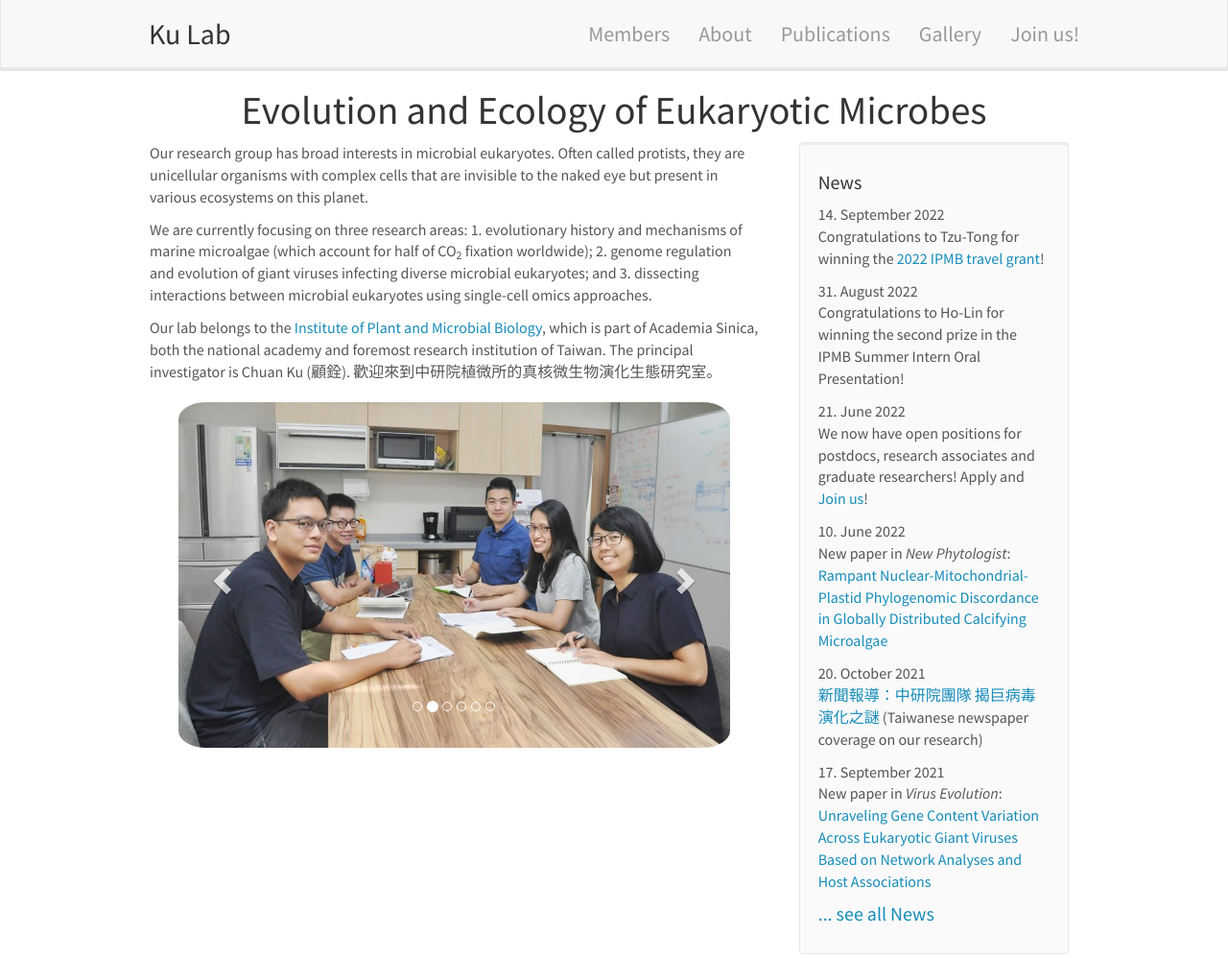
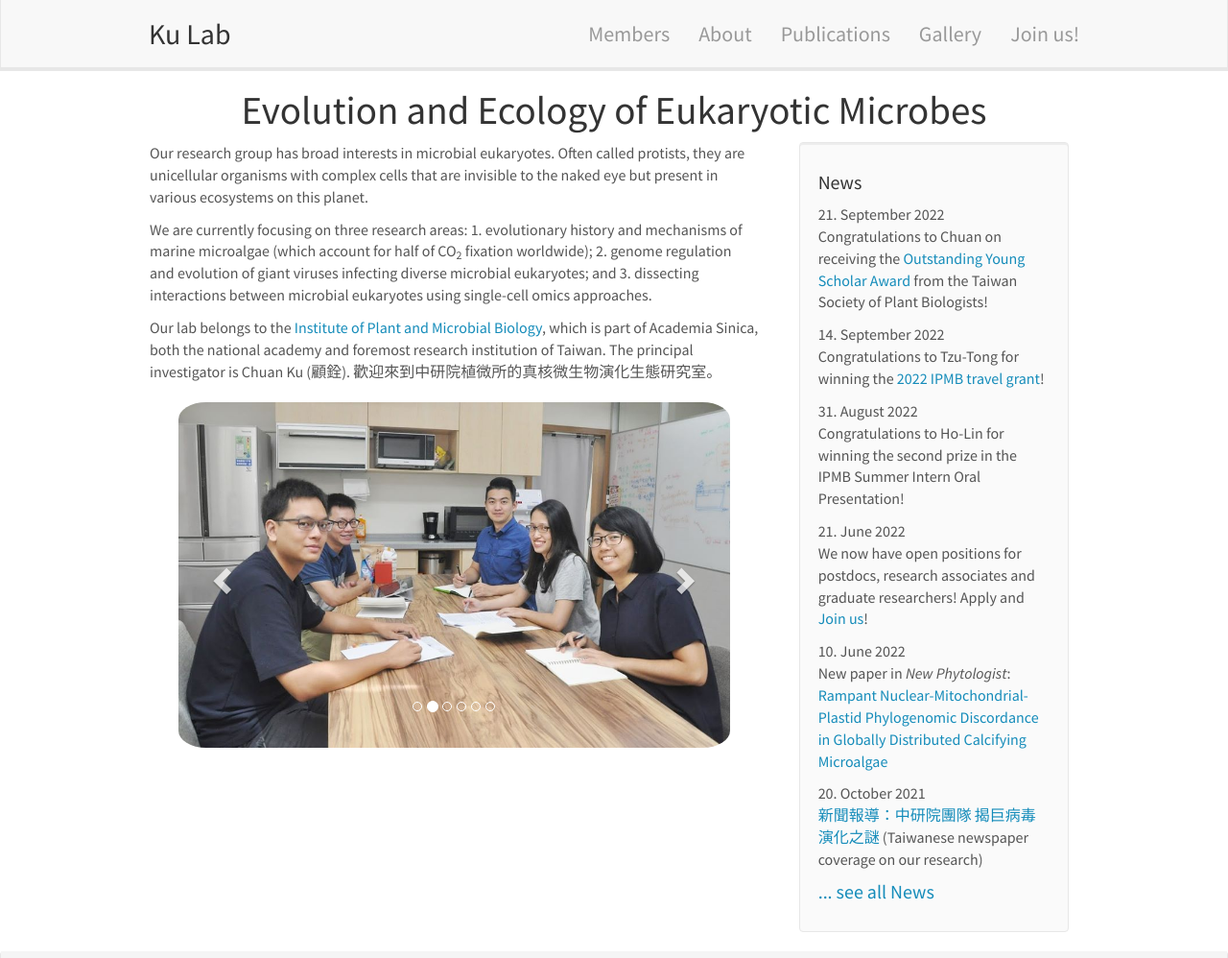
Before and after one commit to tzutongkao/Kao_Lab, a Jekyll site: the page built from _pages/home.md, in a window 1280 px wide and 1400 px high, cut to the strip 0-998 px from the top of the window. Shown: the whole strip at 96% size. Built offline with Jekyll 4.4.1, drawn with Linux system fonts in a browser that asks for light colours; nearby versions of some CDN libraries.

Commit message:
Update news.yml

```diff
--- a/_data/news.yml
+++ b/_data/news.yml
@@ -1,3 +1,6 @@
+- date: 21. September 2022
+  headline: "Congratulations to Chuan on receiving the <a href='http://140.112.105.13:8080/English/prizes'>Outstanding Young Scholar Award</a> from the Taiwan Society of Plant Biologists!"
+
 - date: 14. September 2022
   headline: "Congratulations to Tzu-Tong for winning the <a href='https://ipmb.sinica.edu.tw/en/activities/events/327'>2022 IPMB travel grant</a>!"
 
```
